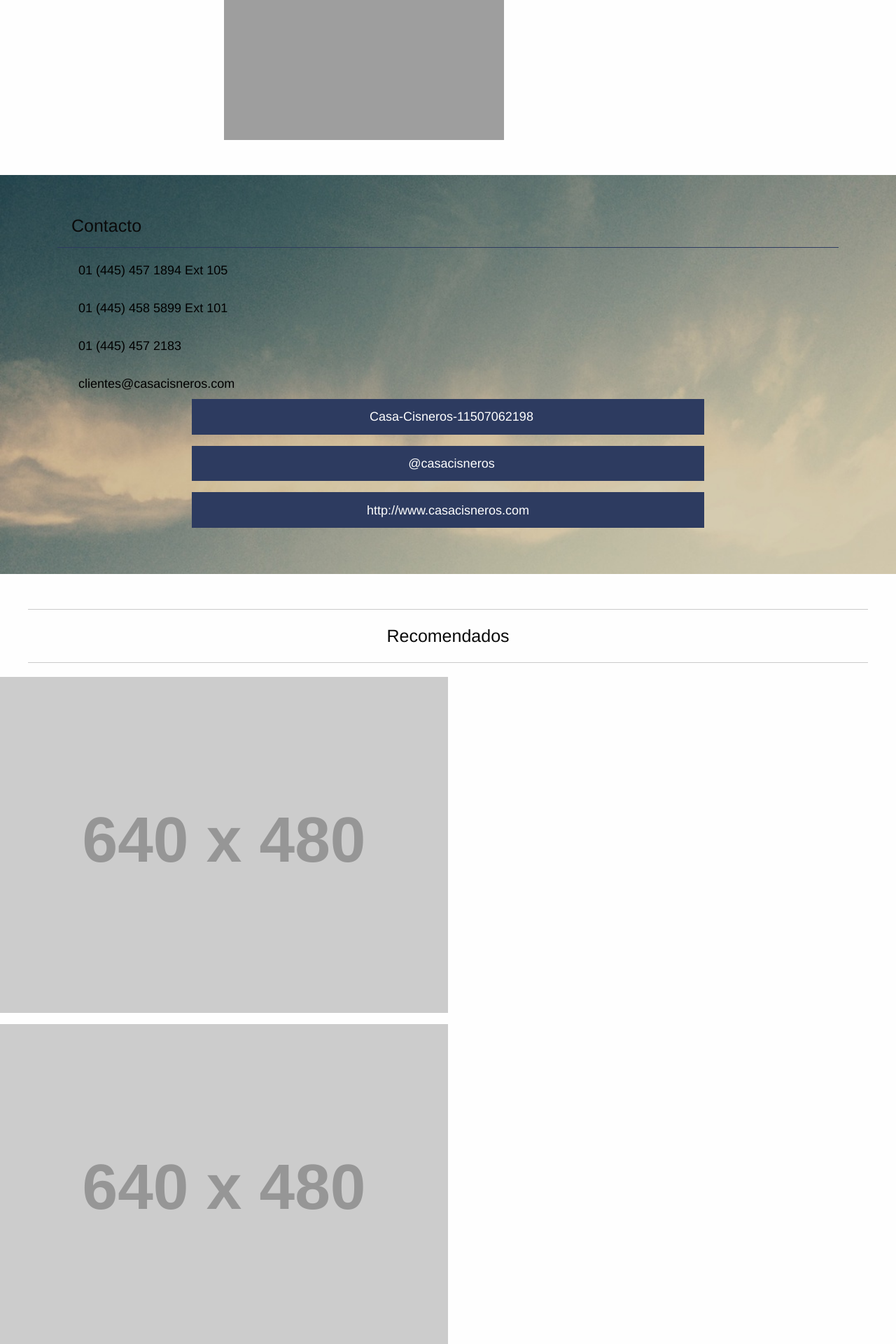
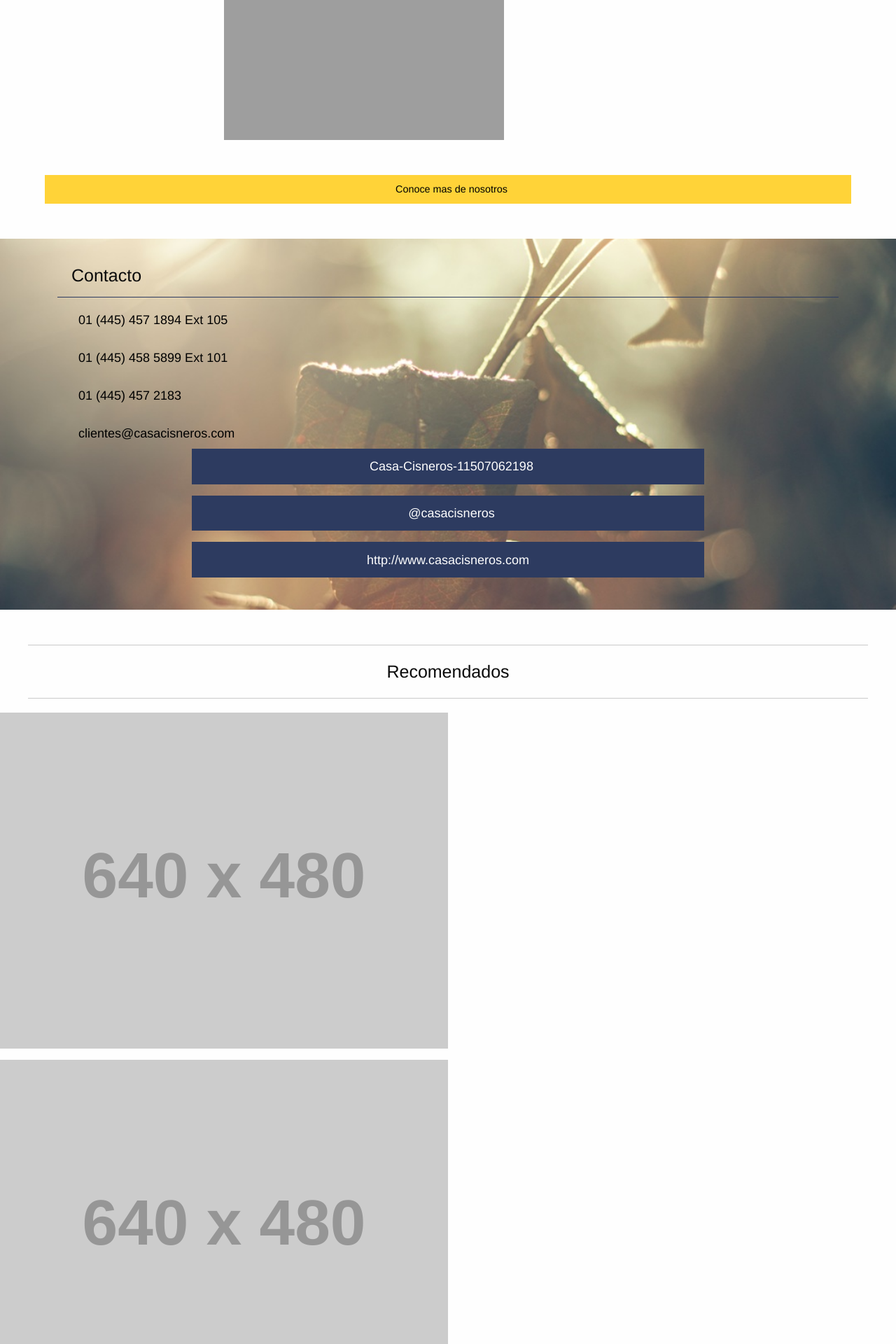
Before and after one commit to Anayamd/solobajio, a Django app: page /info/1/ in a window 1280 px wide. Shown: the part 804-2724 px from the top of the page at 70% size. Run offline with Django 3.2, Linux system fonts and the light colour scheme; data comes from the database, SQL or seed files in the repository; both versions use the stored data as it was after the commit; grey boxes labelled with a size stand in for pictures from a placeholder-image service; parts of the project's set-up code (start-up, migrations or seed data) failed here and were passed over; some libraries are stand-ins or nearby versions; grey boxes are pictures that could not be loaded.

Commit message:
Info ready. Only missing carousel.

```diff
--- /dev/null
+++ b/spv/static/js/modal.js
@@ -0,0 +1,25 @@
+// Get the modal
+var modal = document.getElementById('myModal');
+
+// Get the button that opens the modal
+var btn = document.getElementById("myBtn");
+
+// Get the <span> element that closes the modal
+var span = document.getElementsByClassName("close")[0];
+
+// When the user clicks the button, open the modal
+btn.onclick = function() {
+    modal.style.display = "block";
+}
+
+// When the user clicks on <span> (x), close the modal
+span.onclick = function() {
+    modal.style.display = "none";
+}
+
+// When the user clicks anywhere outside of the modal, close it
+window.onclick = function(event) {
+    if (event.target == modal) {
+        modal.style.display = "none";
+    }
+}
--- a/spv/static/scss/_backgrounds.scss
+++ b/spv/static/scss/_backgrounds.scss
@@ -6,22 +6,19 @@
 }
 
 .bg-callout {
-	background-color: #ddd;
-	background: url('../img/laguna_yuriria.jpg') no-repeat center center;
+	background: #ddd url('../img/laguna_yuriria.jpg') no-repeat center center;
 	background-size: cover;
 	border: 0;
 }
 
 .bg-afiliate {
-	background-color: #ddd;
-	background: url('../img/sky-orange.jpeg') no-repeat center center;
+	background: #ddd url('../img/sky-orange.jpeg') no-repeat center center;
 	background-size: cover;
 	border: 0;
 }
 
-.bg-sky {
-	background-color: #ddd;
-	background: url('../img/sky.jpg') no-repeat center center;
+.bg-info {
+	background: #ddd url('../img/lbrown.jpeg') no-repeat center center;
 	background-size: cover;
 	border: 0;
 }
@@ -29,31 +26,3 @@
 .bg-gray {
 	background-color: $color-gray;
 }
-
-.bg-skin {
-	/* Safari 4-5, Chrome 1-9 */ /* Can't specify a percentage size? Laaaaaame. */
-	background: -webkit-gradient(radial, center center, 0, center center, 460, from($color-skin), to($color-sand));
-
-	/* Safari 5.1+, Chrome 10+ */
-	background: -webkit-radial-gradient(circle, $color-skin, $color-sand);
-
-	/* Firefox 3.6+ */
-	background: -moz-radial-gradient(circle, $color-skin, $color-sand);
-
-	/* IE 10 */
-	background: -ms-radial-gradient(circle, $color-skin, $color-sand);
-}
-
-.bg-blue {
-	/* Safari 4-5, Chrome 1-9 */ /* Can't specify a percentage size? Laaaaaame. */
-	background: -webkit-gradient(radial, center center, 0, center center, 460, from($color-blue-light), to($color-blue));
-
-	/* Safari 5.1+, Chrome 10+ */
-	background: -webkit-radial-gradient(circle, $color-blue-light, $color-blue);
-
-	/* Firefox 3.6+ */
-	background: -moz-radial-gradient(circle, $color-blue-light, $color-blue);
-
-	/* IE 10 */
-	background: -ms-radial-gradient(circle, $color-blue-light, $color-blue);
-}
--- a/spv/static/scss/_info.scss
+++ b/spv/static/scss/_info.scss
@@ -37,6 +37,12 @@
 		}
 	}
 
+	.more-info {
+		margin: 50px auto 0 auto;
+		width: 90%;
+		max-width: 1200px;
+	}
+
 	.recomendados {
 		margin-top: 10px;
 	}
@@ -44,7 +50,7 @@
 
 #main-content {
 	max-width: 100%;
-	padding: 50px 20px;
+	padding: 30px 20px;
 	margin: 50px 0;
 
 	.collection {
@@ -79,13 +85,14 @@
 			width: 100%;
 			text-align: center;
 			font-size: 18px;
+			margin-right: 0;
 		}
 	}
 }
 
 @media (max-width: $grid-tablet-breakpoint - 1) {
 	#main-content {
-		padding-bottom: 0;
+		padding: 10px 0;
 
 		.collection {
 			width: 100%;
--- a/spv/static/scss/diego.scss
+++ b/spv/static/scss/diego.scss
@@ -4,6 +4,7 @@
 @import 'shadows';
 @import 'buttons';
 @import 'images';
+@import 'modal';
 
 @import 'navbar';
 @import 'footer';
--- a/spv/templates/info/content.html
+++ b/spv/templates/info/content.html
@@ -20,7 +20,11 @@
 		<img src="{{ MEDIA_URL }}{{ negocio.images.all.0.image }}">
 	</div>
 
-	<div class="bg-sky">
+	<div class="more-info">
+		<botton class="button expanded btn-primary" id="myBtn"><i class="fi-arrows-out"></i>Conoce mas de nosotros</botton>
+	</div>
+
+	<div class="bg-info">
 	<div class="medium-up-2 row simple-blur" id="main-content" data-equalizer>
 		<div class="flex-middle text- column" data-equalizer-watch>
 			<ul class="collection with-header">
@@ -55,13 +59,6 @@
 	</div>
 	</div>
 
-	<!--<div class="flex-middle column">
-		<div>
-			<h4 class="text-center">Descripcion</h4>
-			<p class="justify negocio-info">{{ negocio.info }}</p>
-		</div>
-	</div>-->
-
 	<div class="row column recomendados">
 		<hr>
 		<h4 style="margin: 0;" class="text-center">Recomendados</h4>
@@ -83,3 +80,15 @@
 		</div>
 	</div>
 </div>
+
+<!-- The Modal -->
+<div id="myModal" class="modal">
+
+  <!-- Modal content -->
+  <div class="modal-content">
+    <span class="close">×</span>
+    <h4>{{ negocio.name }}</h4>
+    <p class="justify">{{ negocio.info }}</p>
+  </div>
+
+</div>
--- a/spv/templates/info/index.html
+++ b/spv/templates/info/index.html
@@ -1,4 +1,5 @@
 {% extends "_parts/base.html" %}
+{% load staticfiles %}
 
 {% block page_title %}
 	| {{ negocio.name }}
@@ -59,5 +60,6 @@
 	  });
 	}
     </script>
-	 <script src="https://maps.googleapis.com/maps/api/js?key=AIzaSyCGkrbbQy477Od5YQkSa9hSQ1O6dDqKtZ8&signed_in=true&callback=initMap" async defer></script>
+	<script src="https://maps.googleapis.com/maps/api/js?key=AIzaSyCGkrbbQy477Od5YQkSa9hSQ1O6dDqKtZ8&signed_in=true&callback=initMap" async defer></script>
+	<script type="text/javascript" src="{% static 'js/modal.js' %}"></script>
 {% endblock js %}
```
Also changed, not shown: spv/static/scss/_modal.scss (added, +38 -0 lines), db.sqlite3, spv/static/css/diego.css, spv/static/img/lautumn.jpeg (added), spv/static/img/lbrown.jpeg (added), spv/static/img/leaf.jpeg (added), spv/static/img/lgreen.jpeg (added), spv/static/img/llake.jpeg (added), spv/static/img/lyellow.jpeg (added), spv/static/img/sky-pink.jpeg (deleted), spv/static/img/white.jpeg (added).
